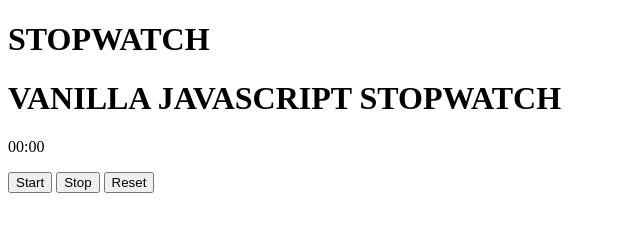
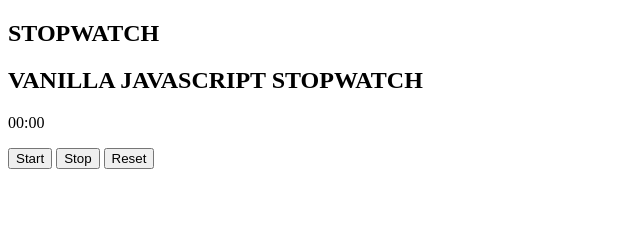
Before and after one commit to Tokpawood/top_chrono, a plain HTML site: page index.html in a window 1280 px wide. Shown: the whole page, without its empty margins (0-640 px from the left). Drawn offline with Linux system fonts and the light colour scheme.

Commit message:
modif du HTML

```diff
--- a/index.html
+++ b/index.html
@@ -12,12 +12,13 @@
     <script src="script.js" defer></script>
 </head>
 <body>
+    <section>
         <!-- le corps du projet -->
         <div id="chrono_vanilla ">
             <!-- titre  -->
             <div id=" titre ">
             <h1>STOPWATCH</h1>
-           <h1>VANILLA JAVASCRIPT STOPWATCH</h1>
+            <h2>VANILLA JAVASCRIPT STOPWATCH</h2>
             </div>
             <!-- chronomètre -->
             <div id="chrono">
@@ -32,5 +33,6 @@
                 <button>Reset</button>
             </div>
         </div>
+</section>
 </body>
 </html>
```
Lines whose indentation alone changed are shown as unchanged.
